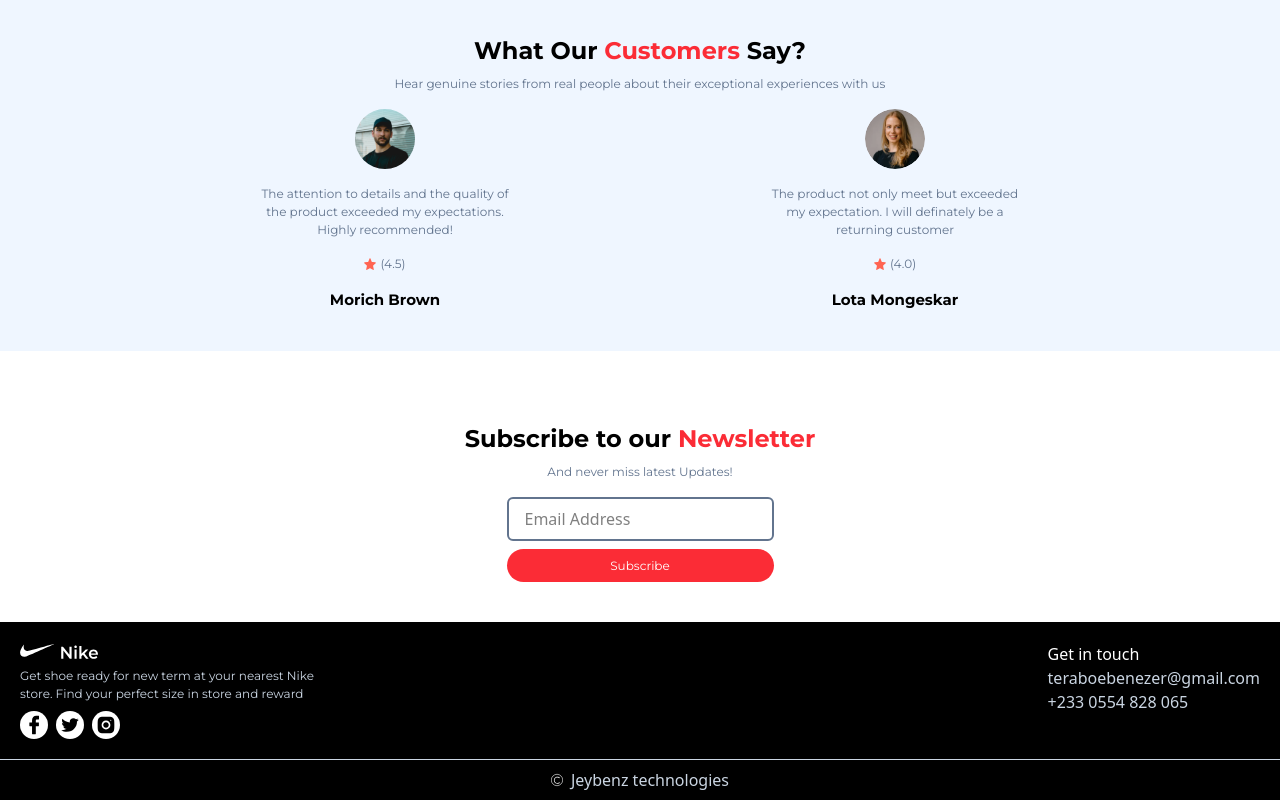
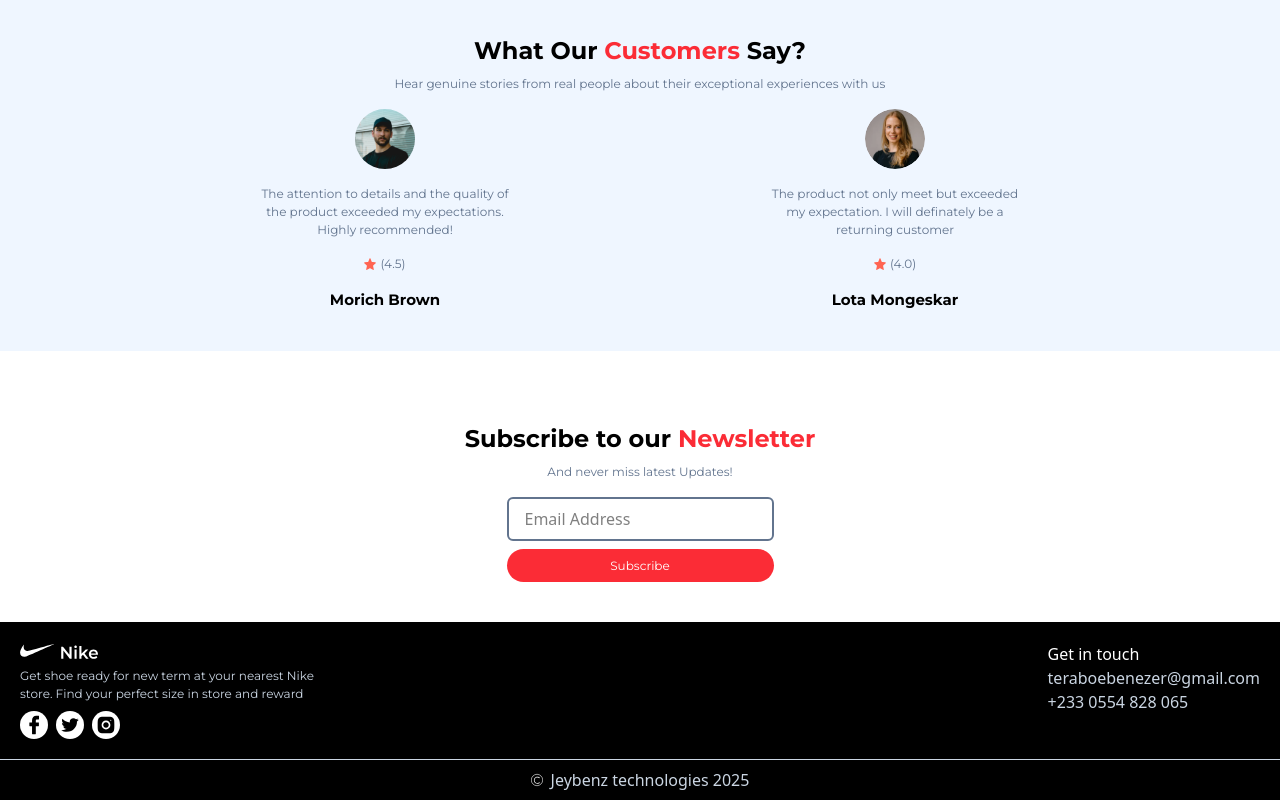
Before and after one commit to Ebenezerterabo/Nike_clone, a React (Vite) app: page / in a window 1280 px wide. Shown: the part 2152-2952 px from the top of the page. Built offline with nearby package versions, Linux system fonts and the light colour scheme.

Commit message:
added the copyright section

```diff
--- a/src/sections/Footer.jsx
+++ b/src/sections/Footer.jsx
@@ -34,7 +34,7 @@ export default function Footer() {
             </section>
             <div className="flex align-center justify-center mt-2 pb-2">
                 <img src={copyrightSign} alt="copyright" width={12} height={12}/>
-                <p className="ml-2 text-slate-300">Jeybenz technologies</p>
+                <p className="ml-2 text-slate-300">Jeybenz technologies 2025</p>
             </div>
         </footer>
     )
```
